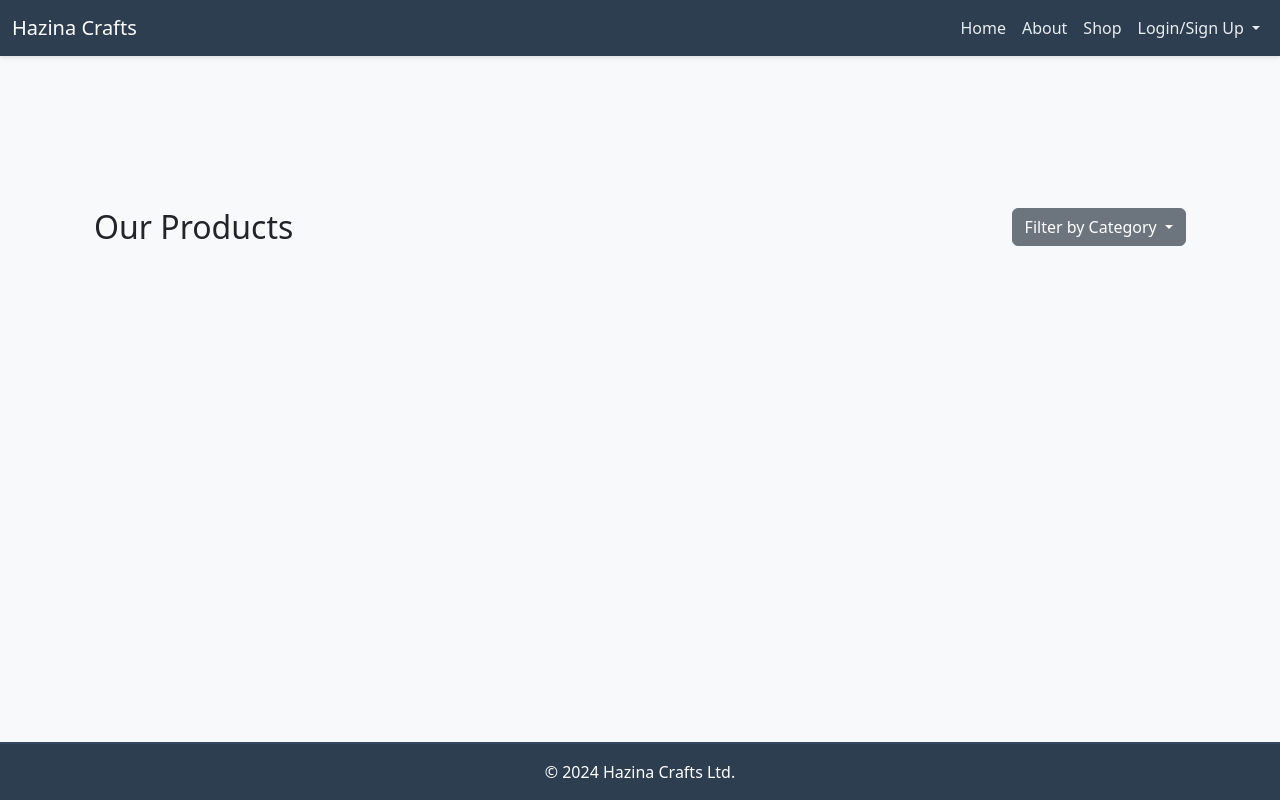
After one commit to ghost-mann/improved-octo-train, a Flask app: template templates/shop.html in a window 1280 px wide. The commit adds this page. Run offline with Flask 3, Linux system fonts and the light colour scheme; the template is opened without the code that fills it, so the values that code supplies are empty.

Commit message:
feat: added products grid and category filter in shop.html, added styling for cards in style.css

```diff
--- a/app.py
+++ b/app.py
@@ -13,7 +13,7 @@ class Product:
     image_url: str
     category: str
 
-products: [
+products = [
     Product(1, "Beaded Necklace", "Hand-crafted Maasai beaded necklace", 29.99, "/static/images/necklace.jpg", "Jewelry"),
     Product(2, "Woven Basket", "Traditional African woven basket", 49.99, "/static/images/basket.jpg", "Home Decor"),
     Product(3, "Carved Statue", "Wooden hand-carved statue", 79.99, "/static/images/statue.jpg", "Art"),
@@ -28,6 +28,7 @@ def inject_dict_for_all_templates():
     nav = [
         {"text":"Home", "url": url_for('index')},
         {"text":"About", "url": url_for('about')},
+        {"text": "Shop", "url": url_for('shop')},
         {"text": "Login/Sign Up",
          "sublinks" : [
              {"text": "Login", "url": "https://stackoverflow.com"},
--- a/static/css/style.css
+++ b/static/css/style.css
@@ -31,3 +31,34 @@ body {
 .footer {
     border-top: 2px solid #34495e;
 }
+
+.card {
+    transition: transform 0.2s;
+}
+
+.card:hover {
+    transform: translateY(-5px);
+}
+
+.card-img-top {
+    height: 200px;
+    object-fit: cover;
+}
+
+.btn-primary {
+    background-color: #2c3e50;
+    border-color: #2c3e50;
+}
+
+.btn-primary:hover {
+    background-color: #34495e;
+    border-color: #34495e;
+}
+
+.navbar {
+    box-shadow: 0 2px 4px rgba(0,0,0,0.1);
+}
+
+.footer {
+    background-color: #2c3e50 !important;
+}
--- /dev/null
+++ b/templates/shop.html
@@ -0,0 +1,47 @@
+{% extends "base.html" %}
+{% block title %}Shop - Hazina Crafts{% endblock %}
+
+{% block content %}
+<div class="container py-5">
+    <div class="row mb-4">
+        <div class="col-md-12">
+            <div class="d-flex justify-content-between align-items-center">
+                <h2 class="mb-0">Our Products</h2>
+                <div class="dropdown">
+                    <button class="btn btn-secondary dropdown-toggle" type="button" id="categoryFilter" data-bs-toggle="dropdown">
+                        Filter by Category
+                    </button>
+                    <ul class="dropdown-menu" aria-labelledby="categoryFilter">
+                        <li><a class="dropdown-item" href="#">All Categories</a></li>
+                        {% for category in categories %}
+                        <li><a class="dropdown-item" href="#">{{ category }}</a></li>
+                        {% endfor %}
+                    </ul>
+                </div>
+            </div>
+        </div>
+    </div>
+
+
+    <div class="row row-cols-1 row-cols-md-2 row-cols-lg-3 g-4">
+        {% for product in products %}
+        <div class="col">
+            <div class="card h-100 shadow-sm">
+                <img src="{{ url_for('static', filename='placeholder.jpg') }}" class="card-img-top" alt="{{ product.name }}">
+                <div class="card-body">
+                    <h5 class="card-title">{{ product.name }}</h5>
+                    <p class="card-text">{{ product.description }}</p>
+                    <div class="d-flex justify-content-between align-items-center">
+                        <span class="h5 mb-0">${{ "%.2f"|format(product.price) }}</span>
+                        <button class="btn btn-primary">Add to Cart</button>
+                    </div>
+                </div>
+                <div class="card-footer text-muted">
+                    <small>Category: {{ product.category }}</small>
+                </div>
+            </div>
+        </div>
+        {% endfor %}
+    </div>
+</div>
+{% endblock %}
```
